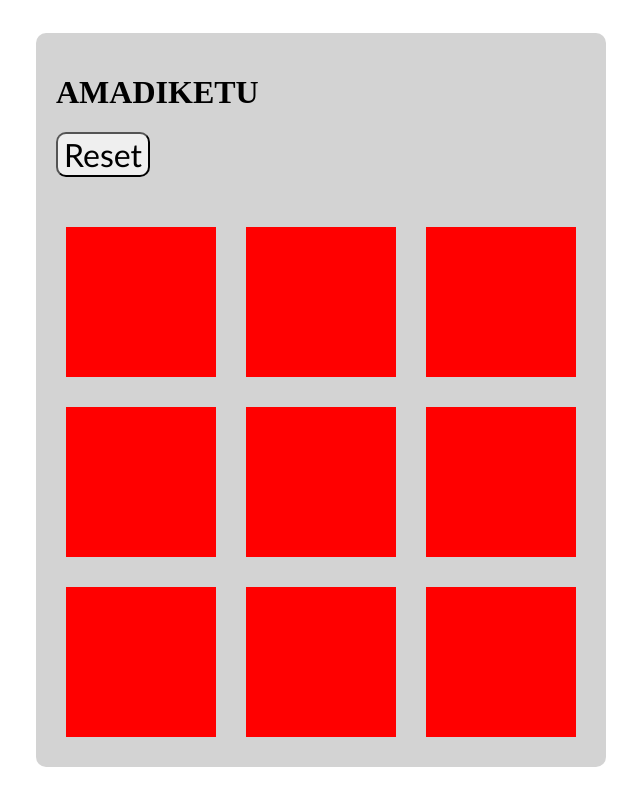
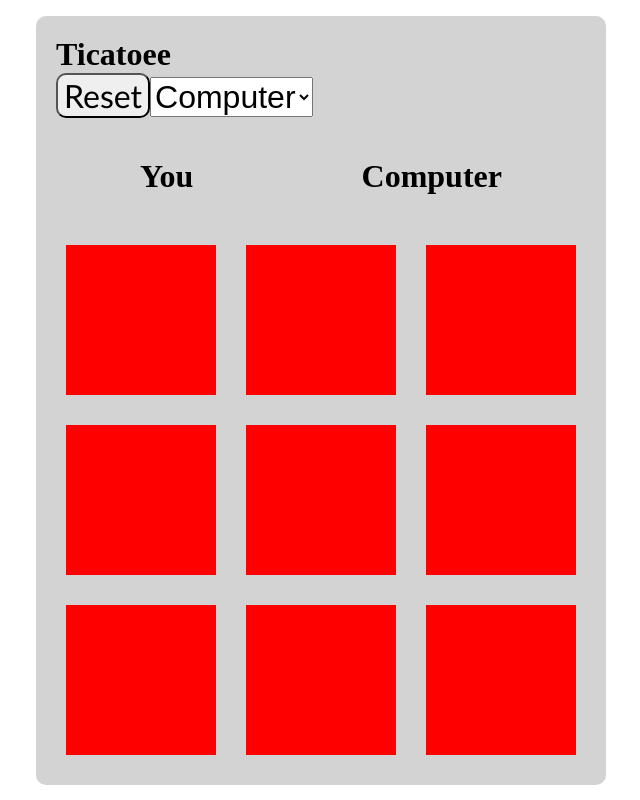
Before and after one commit to si-saaref/react-tic-tac-toe, a React (Vite) app: page / in a window 1280 px wide. Shown: the whole page, without its empty margins (319-959 px from the left). Built offline with nearby package versions, Linux system fonts and the light colour scheme.

Commit message:
feat: create game mode option

```diff
--- a/src/component/Board.jsx
+++ b/src/component/Board.jsx
@@ -6,6 +6,7 @@ import '../style/style.css';
 export default function Board() {
 	const [firstPlayerLine, setFirstPlayerLine] = useState([]);
 	const [secondPlayerLine, setSecondPlayerLine] = useState([]);
+	const [gameMode, setGameMode] = useState('computer');
 
 	const isFirstRender = useRef(true);
 
@@ -38,19 +39,18 @@ export default function Board() {
 
 	const secondPlayerTurn = () => {
 		let idSquare = getRandInt(0, 8);
-		console.log(
-			'CHECK TRUE FALSE =>',
-			firstPlayerLine.includes(idSquare),
-			'==',
-			secondPlayerLine,
-			idSquare
-		);
+		// console.log('CHECK TRUE FALSE =>', firstPlayerLine.includes(idSquare), '==', idSquare);
 		while (firstPlayerLine.includes(idSquare) || secondPlayerLine.includes(idSquare)) {
 			idSquare = getRandInt(0, 8);
 		}
 		// idSquare =  ? getRandInt(0, 8) : idSquare;
 		setSecondPlayerLine([...secondPlayerLine, idSquare]);
 		console.log('SECOND PLAYER TURN ID => ', idSquare);
+	};
+
+	const changeGameMode = (value) => {
+		setGameMode(value);
+		console.log('GAME MODE =>', gameMode, value);
 	};
 
 	const resetGamePlay = () => {
@@ -62,10 +62,36 @@ export default function Board() {
 		<>
 			<div className='board'>
 				<div className='board-info-section'>
-					<h1>AMADIKETU</h1>
-					<button className='btn-reset' onClick={resetGamePlay}>
-						Reset
-					</button>
+					<h1>Ticatoee</h1>
+					<div className=''>
+						<button className='btn-reset' onClick={resetGamePlay}>
+							Reset
+						</button>
+						<select
+							name=''
+							id=''
+							className='mode-game-selection'
+							onChange={(e) => changeGameMode(e.target.value)}
+						>
+							{['Computer', 'PvP'].map((item, id) => {
+								return (
+									<option id={id} key={id} value={`${item.toLowerCase()}`}>
+										{item}
+									</option>
+								);
+							})}
+						</select>
+					</div>
+				</div>
+				<div className='board-winner-info-section'>
+					<div className='first-player-info'>
+						<h1>{gameMode === 'computer' ? 'You' : 'Player 1'}</h1>
+						{/* <h2>Score</h2> */}
+					</div>
+					<div className='second-player-info'>
+						<h1>{gameMode === 'computer' ? 'Computer' : 'Player 2'}</h1>
+						{/* <h2>Score</h2> */}
+					</div>
 				</div>
 				<div className='board-square-section'>
 					{secondPlayerLine.length === 3 && <div className='blocker'></div>}
--- a/src/style/style.css
+++ b/src/style/style.css
@@ -1,4 +1,11 @@
-body {
+body,
+h1,
+h2,
+h3,
+h4,
+h5,
+h6,
+p {
 	margin: 0;
 	padding: 0;
 }
@@ -62,6 +69,24 @@ body {
 	border-radius: 5px;
 }
 
+.mode-game-selection {
+	/* display: none; */
+	font-size: 2rem;
+}
+
+.board-winner-info-section {
+	display: flex;
+	justify-content: center;
+}
+
+.first-player-info,
+.second-player-info {
+	flex-grow: 1;
+	display: flex;
+	justify-content: center;
+	/* flex-direction: column; */
+}
+
 .game-wrapper {
 	display: flex;
 	height: 100vh;
```
